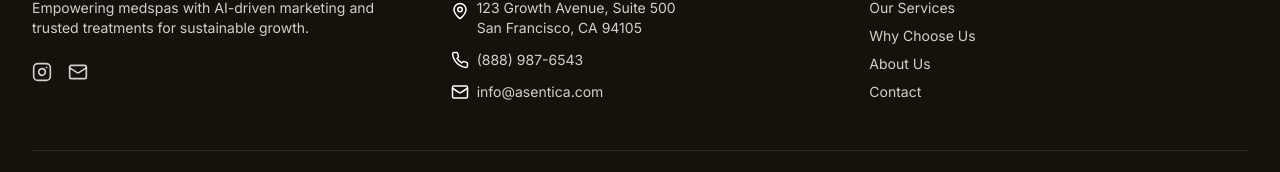
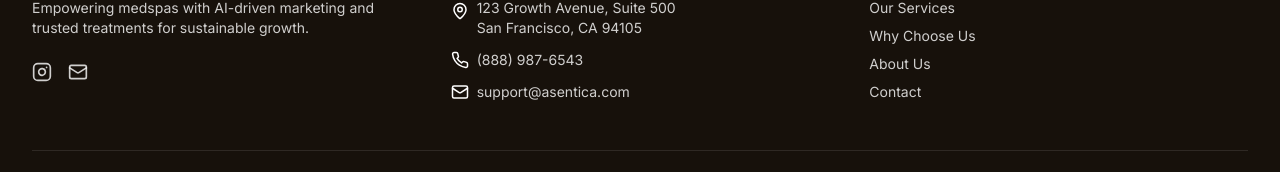
Before and after one commit to jungkeunhong/asentica-vegas, a React (Vite) app: page / in a window 1280 px wide. Shown: the part 4054-4226 px from the top of the page. Built offline with nearby package versions, Linux system fonts and the light colour scheme.

Commit message:
Visual edit in Lovable
Edited UI in Lovable

```diff
--- a/src/components/Footer.tsx
+++ b/src/components/Footer.tsx
@@ -1,10 +1,7 @@
-
 import React from "react";
 import { Instagram, Mail, MapPin, Phone } from "lucide-react";
-
 const Footer = () => {
-  return (
-    <footer className="bg-asentica-brown text-white">
+  return <footer className="bg-asentica-brown text-white">
       <div className="container-custom">
         <div className="py-12 grid grid-cols-1 md:grid-cols-3 gap-10">
           <div>
@@ -40,9 +37,7 @@ const Footer = () => {
               </div>
               <div className="flex items-center">
                 <Mail size={18} className="mr-2 flex-shrink-0" />
-                <a href="mailto:info@asentica.com" className="text-sm text-white/80 hover:text-white">
-                  info@asentica.com
-                </a>
+                <a href="mailto:info@asentica.com" className="text-sm text-white/80 hover:text-white">support@asentica.com</a>
               </div>
             </div>
           </div>
@@ -80,8 +75,6 @@ const Footer = () => {
           </div>
         </div>
       </div>
-    </footer>
-  );
+    </footer>;
 };
-
 export default Footer;
```
